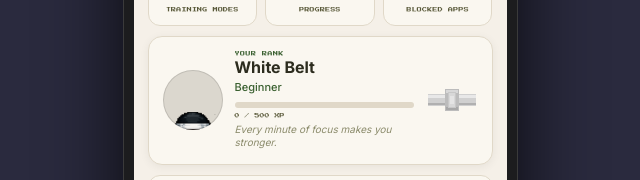
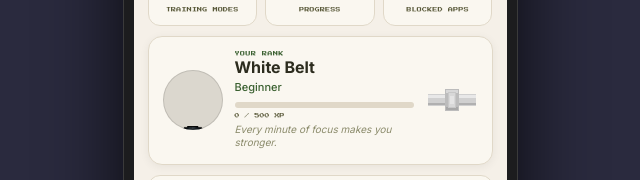
Before and after one commit to SMALapps/study-dojo, a React (Vite) app: page / in a window 1280 px wide. Both pictures are taken after a click on the button "BEGIN TRAINING". Shown: the part 553-733 px from the top of the page, without its empty margins (320-960 px from the left). Built offline with nearby package versions, Linux system fonts and the light colour scheme.

Commit message:
Nudge ninja avatar crop higher (22% → 15%)
https://claude.ai/code/session_01RXvM8aYX4RMRUzS395ykN6

```diff
--- a/src/RankCard.jsx
+++ b/src/RankCard.jsx
@@ -18,7 +18,7 @@ function NinjaPortrait() {
         backgroundImage: `url(${ninjaImg})`,
         backgroundRepeat: 'no-repeat',
         backgroundSize: '300%',
-        backgroundPosition: '50% 22%',
+        backgroundPosition: '50% 15%',
       }}
     />
   );
```
